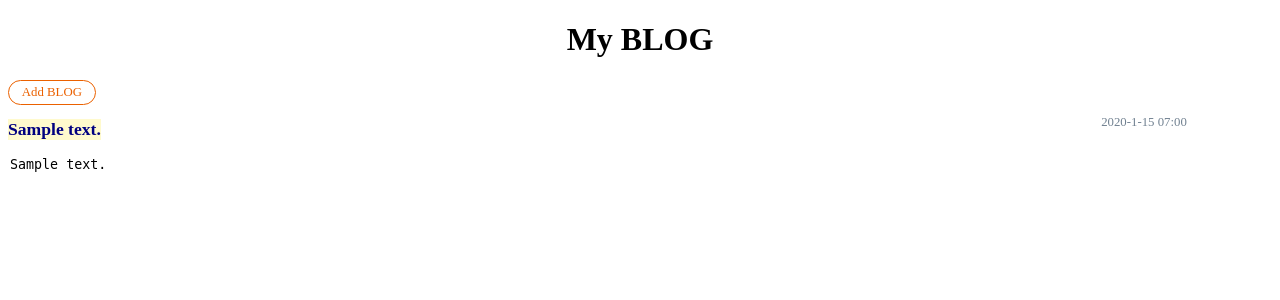
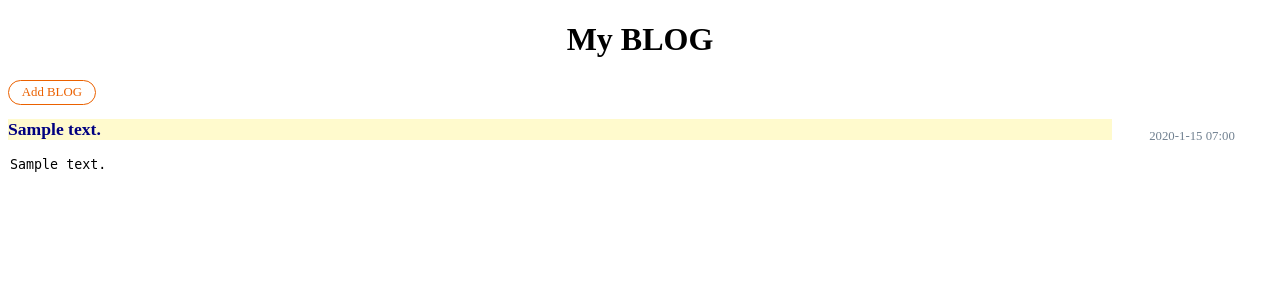
Before and after one commit to YasuoKatou/Django3.1-Tutorial, a Django app: page /myblog/ in a window 1280 px wide. Shown: the top 300 px of the page. Run offline with Django 3.2, Linux system fonts and the light colour scheme; tables that the repository leaves empty hold one stand-in row (values such as "Sample post").

Commit message:
ブログのタイトルのレイアウトを修正

```diff
--- a/myblog/static/myblog/style.css
+++ b/myblog/static/myblog/style.css
@@ -4,21 +4,21 @@ h1 {
 
 .blog-item-header {
   display: flex;
+  align-items: flex-end;
 }
 .blog-item-header-title {
+  text-align: left;
   font-size: 1.1rem;
   font-weight: bold;
   color: navy;
   background-color: lemonchiffon;
+  flex-grow: 1;
 }
 .blog-item-header-date {
   font-size: 0.8rem;
   font-weight: normal;
   color: slategray;
-}
-.blog-item-header > h1:last-of-type {
-  margin-left: auto;
-  flex-basis: 16rem;
+  flex-basis: 10rem;
 }
 
 .btn-flat-dashed-filled {
```
